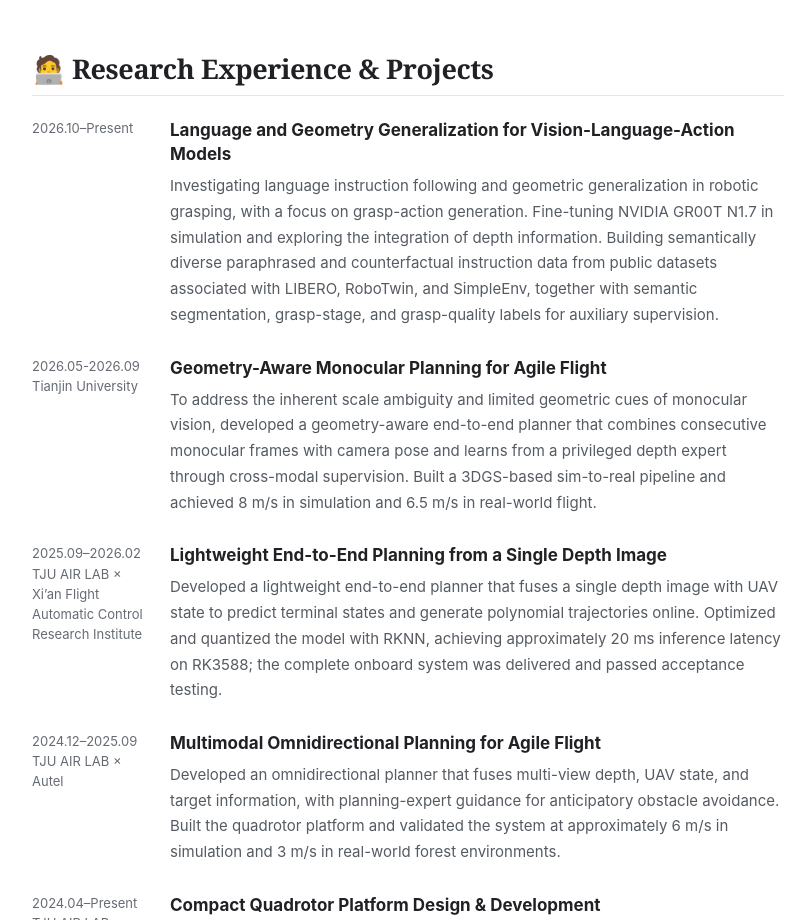
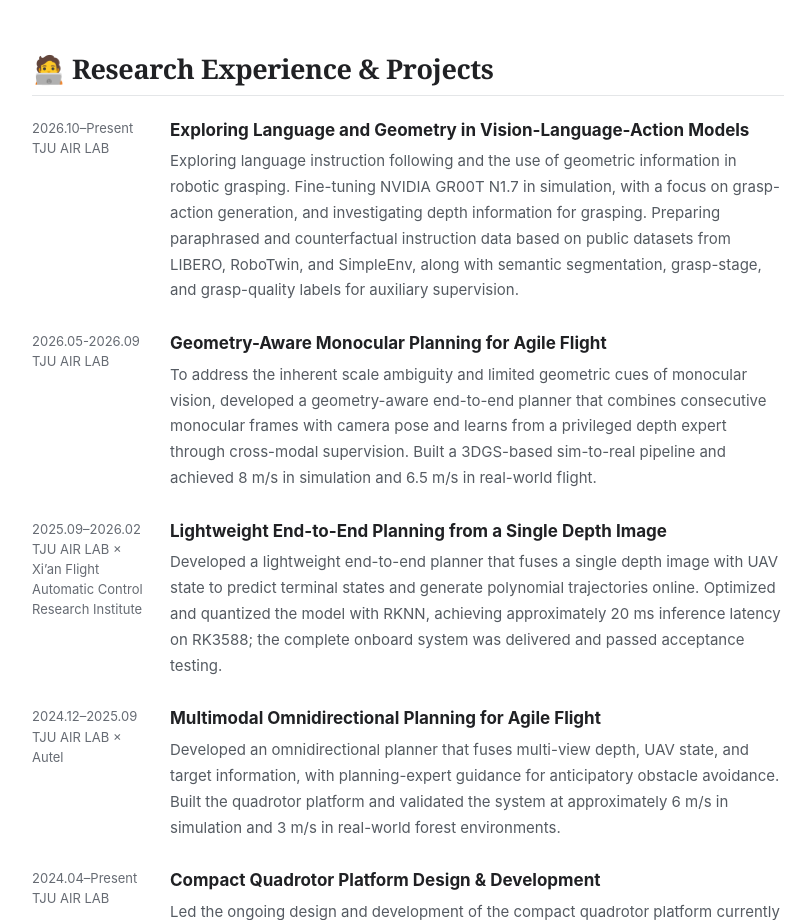
Before and after one commit to Mioulo/Mioulo.github.io, a plain HTML site: page index.html in a window 1280 px wide. Shown: the part 3680-4600 px from the top of the page, without its empty margins (376-1187 px from the left). Drawn offline with Linux system fonts and the light colour scheme.

Commit message:
Update index.html

```diff
--- a/index.html
+++ b/index.html
@@ -326,14 +326,14 @@
 <h2>🧑&zwj;💻 <span class="lang-en">Research Experience &amp; Projects</span><span class="lang-zh" lang="zh-CN">科研与项目经历</span></h2>
 <div class="project-list">
 <article class="project">
-<div class="project-meta"><span class="lang-en">2026.10&ndash;Present</span><span class="lang-zh" lang="zh-CN">2026.10&ndash;至今</span></div>
+<div class="project-meta"><span class="lang-en">2026.10&ndash;Present<br>TJU AIR LAB</span><span class="lang-zh" lang="zh-CN">2026.10&ndash;至今<br>TJU AIR LAB</span></div>
 <div>
-<h3><span class="lang-en">Language and Geometry Generalization for Vision-Language-Action Models</span><span class="lang-zh" lang="zh-CN">面向视觉-语言-动作模型的语义与几何泛化</span></h3>
-<p><span class="lang-en">Investigating language instruction following and geometric generalization in robotic grasping, with a focus on grasp-action generation. Fine-tuning NVIDIA GR00T N1.7 in simulation and exploring the integration of depth information. Building semantically diverse paraphrased and counterfactual instruction data from public datasets associated with LIBERO, RoboTwin, and SimpleEnv, together with semantic segmentation, grasp-stage, and grasp-quality labels for auxiliary supervision.</span><span class="lang-zh" lang="zh-CN">针对机器人抓取中的语言指令遵循与几何泛化问题，聚焦抓取动作生成，基于 NVIDIA GR00T N1.7 开展仿真微调，并探索引入深度信息增强几何理解。基于 LIBERO、RoboTwin 和 SimpleEnv 等基准的公开数据集，构建丰富的同义表达与反事实指令数据，以及语义分割、抓取阶段和抓取质量标签，用于语义与几何相关的辅助监督。</span></p>
+<h3><span class="lang-en">Exploring Language and Geometry in Vision-Language-Action Models</span><span class="lang-zh" lang="zh-CN">视觉-语言-动作模型的语义与几何探索</span></h3>
+<p><span class="lang-en">Exploring language instruction following and the use of geometric information in robotic grasping. Fine-tuning NVIDIA GR00T N1.7 in simulation, with a focus on grasp-action generation, and investigating depth information for grasping. Preparing paraphrased and counterfactual instruction data based on public datasets from LIBERO, RoboTwin, and SimpleEnv, along with semantic segmentation, grasp-stage, and grasp-quality labels for auxiliary supervision.</span><span class="lang-zh" lang="zh-CN">探索机器人抓取任务中的语言指令遵循和几何信息利用，基于 NVIDIA GR00T N1.7 开展仿真微调，聚焦抓取动作生成，并研究深度信息在抓取中的作用。基于 LIBERO、RoboTwin 和 SimpleEnv 的公开数据集整理同义表达与反事实指令数据，并构建语义分割、抓取阶段和抓取质量标签，用于辅助监督。</span></p>
 </div>
 </article>
 <article class="project">
-<div class="project-meta"><span class="lang-en">2026.05-2026.09<br>Tianjin University</span><span class="lang-zh" lang="zh-CN">2026.05&ndash;2026.09<br>天津大学</span></div>
+<div class="project-meta"><span class="lang-en">2026.05-2026.09<br>TJU AIR LAB</span><span class="lang-zh" lang="zh-CN">2026.05&ndash;2026.09<br>TJU AIR LAB</span></div>
 <div>
 <h3><span class="lang-en">Geometry-Aware Monocular Planning for Agile Flight</span><span class="lang-zh" lang="zh-CN">面向敏捷飞行的几何感知单目规划</span></h3>
 <p><span class="lang-en">To address the inherent scale ambiguity and limited geometric cues of monocular vision, developed a geometry-aware end-to-end planner that combines consecutive monocular frames with camera pose and learns from a privileged depth expert through cross-modal supervision. Built a 3DGS-based sim-to-real pipeline and achieved 8 m/s in simulation and 6.5 m/s in real-world flight.</span><span class="lang-zh" lang="zh-CN">针对单目视觉固有的尺度模糊与几何线索不足问题，研发结合连续单目图像与相机位姿的几何感知端到端规划器，并利用特权深度专家进行跨模态监督。搭建基于 3DGS 的 Sim-to-Real 流程，仿真与实机最高飞行速度分别达到 8 m/s 和 6.5 m/s。</span></p>
```
